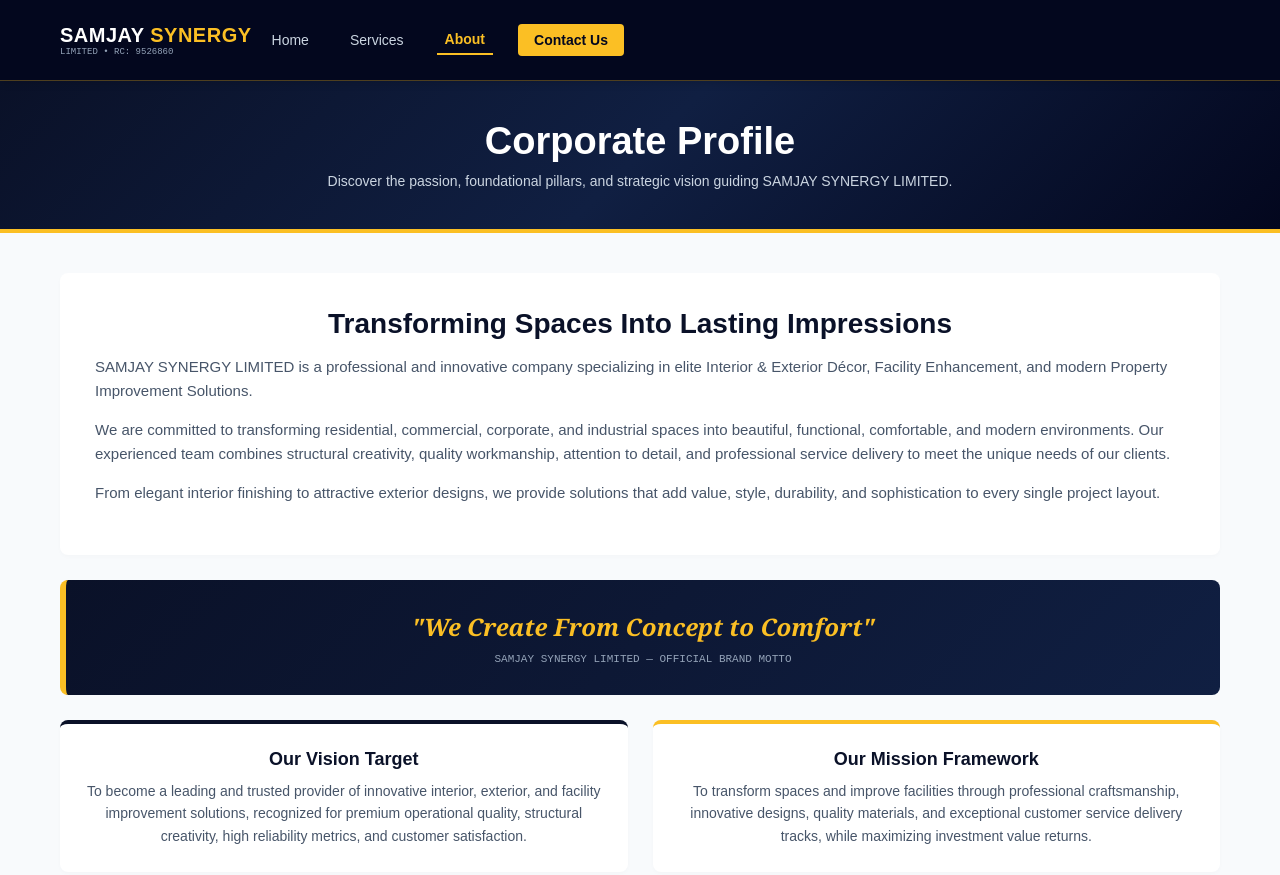
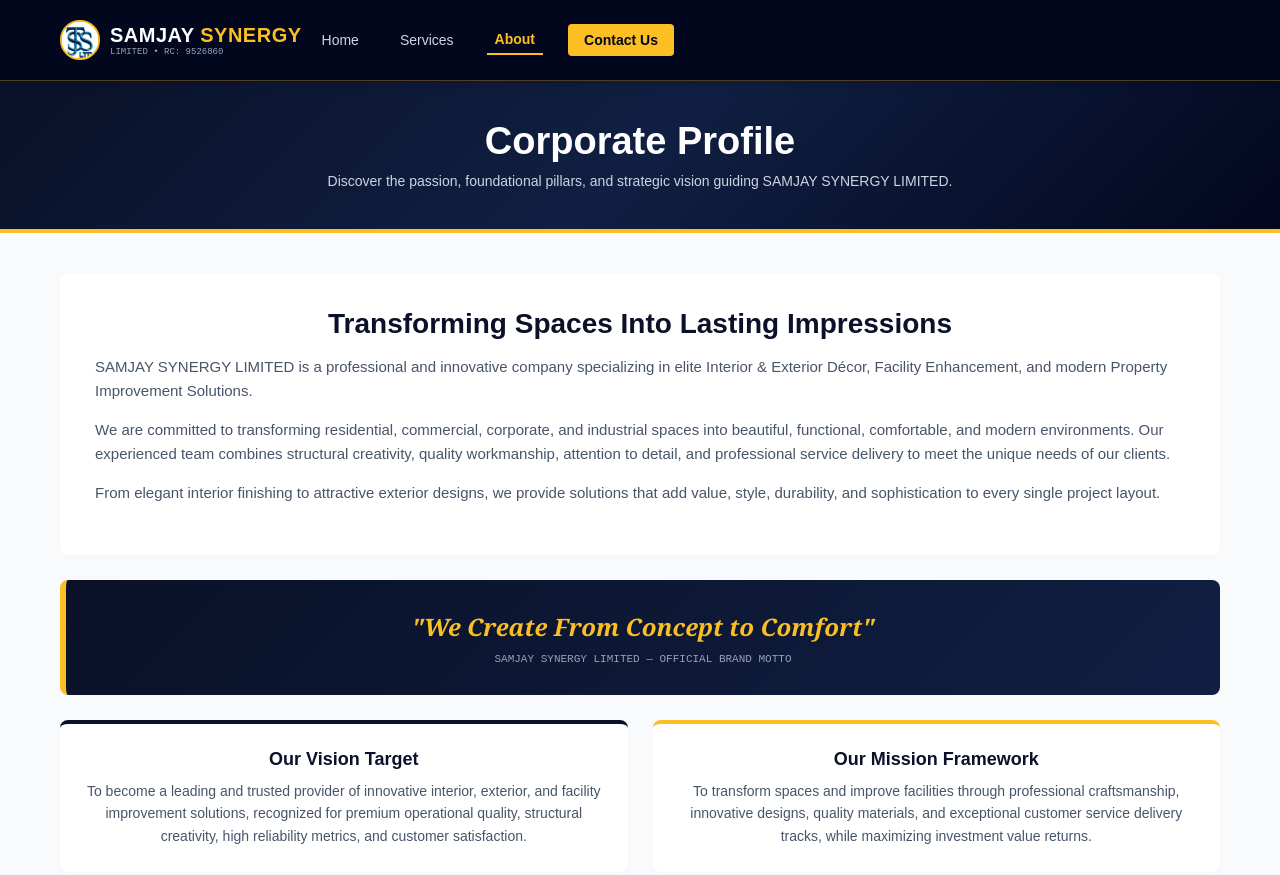
Before and after one commit to Ae7is/samjay-synergy-website, a website built with Vite: page about.html in a window 1280 px wide. Shown: the top 875 px of the page. Built offline with nearby package versions, Linux system fonts and the light colour scheme.

Commit message:
Add logo to nav bar across all pages and also fixed the fourth image

```diff
--- a/about.html
+++ b/about.html
@@ -42,7 +42,29 @@
         gap: 12px;
         position: relative;
       }
-      .brand-block { text-align: center; }
+      .brand-block {
+        display: flex;
+        align-items: center;
+        gap: 10px;
+        text-align: left;
+      }
+      .logo-badge {
+        width: 40px;
+        height: 40px;
+        border-radius: 50%;
+        overflow: hidden;
+        background-color: white;
+        display: flex;
+        align-items: center;
+        justify-content: center;
+        border: 2px solid #fbbf24;
+        flex-shrink: 0;
+      }
+      .logo-badge img {
+        width: 100%;
+        height: 100%;
+        object-fit: cover;
+      }
       .logo-text { font-weight: 800; font-size: 20px; letter-spacing: 0.5px; }
       .logo-text span { color: #fbbf24; }
       .rc-text { font-size: 9px; color: #94a3b8; font-family: monospace; }
@@ -219,7 +241,6 @@
         body { padding-top: 80px; }
         .menu-toggle { display: none; }
         .nav-container { flex-direction: row; height: 80px; padding: 0 20px; }
-        .brand-block { text-align: left; }
         .nav-links { flex-direction: row; gap: 25px; max-height: none; overflow: visible; width: auto; }
         .nav-links a { font-size: 14px; }
         .banner-container h1 { font-size: 38px; }
@@ -238,8 +259,11 @@
     <nav class="site-navbar">
       <div class="nav-container">
         <div class="brand-block">
-          <div class="logo-text">SAMJAY <span>SYNERGY</span></div>
-          <div class="rc-text">LIMITED • RC: 9526860</div>
+          <img src="/images/gallery/samjaylogo.jpg" alt="Samjay Synergy Limited Logo" class="logo-badge" />
+          <div>
+            <div class="logo-text">SAMJAY <span>SYNERGY</span></div>
+            <div class="rc-text">LIMITED • RC: 9526860</div>
+          </div>
         </div>
 
         <button class="menu-toggle" id="menuToggle" aria-label="Toggle navigation menu" aria-expanded="false">
--- a/index.html
+++ b/index.html
@@ -42,7 +42,29 @@
         gap: 12px;
         position: relative;
       }
-      .brand-block { text-align: center; }
+      .brand-block {
+        display: flex;
+        align-items: center;
+        gap: 10px;
+        text-align: left;
+      }
+      .logo-badge {
+        width: 40px;
+        height: 40px;
+        border-radius: 50%;
+        overflow: hidden;
+        background-color: white;
+        display: flex;
+        align-items: center;
+        justify-content: center;
+        border: 2px solid #fbbf24;
+        flex-shrink: 0;
+      }
+      .logo-badge img {
+        width: 100%;
+        height: 100%;
+        object-fit: cover;
+      }
       .logo-text { font-weight: 800; font-size: 20px; letter-spacing: 0.5px; }
       .logo-text span { color: #fbbf24; }
       .rc-text { font-size: 9px; color: #94a3b8; font-family: monospace; }
@@ -282,7 +304,6 @@
         body { padding-top: 80px; }
         .menu-toggle { display: none; }
         .nav-container { flex-direction: row; height: 80px; padding: 0 20px; }
-        .brand-block { text-align: left; }
         .nav-links {
           flex-direction: row;
           gap: 25px;
@@ -311,8 +332,11 @@
     <nav class="site-navbar">
       <div class="nav-container">
         <div class="brand-block">
-          <div class="logo-text">SAMJAY <span>SYNERGY</span></div>
-          <div class="rc-text">LIMITED • RC: 9526860</div>
+          <img src="/images/gallery/samjaylogo.jpg" alt="Samjay Synergy Limited Logo" class="logo-badge" />
+          <div>
+            <div class="logo-text">SAMJAY <span>SYNERGY</span></div>
+            <div class="rc-text">LIMITED • RC: 9526860</div>
+          </div>
         </div>
 
         <button class="menu-toggle" id="menuToggle" aria-label="Toggle navigation menu" aria-expanded="false">
```
Also changed, not shown: contact.html (+28 -4 lines), services.html (+28 -4 lines), public/images/gallery/samjay4.jpg (added), public/images/gallery/samjaylogo.jpg (added).
